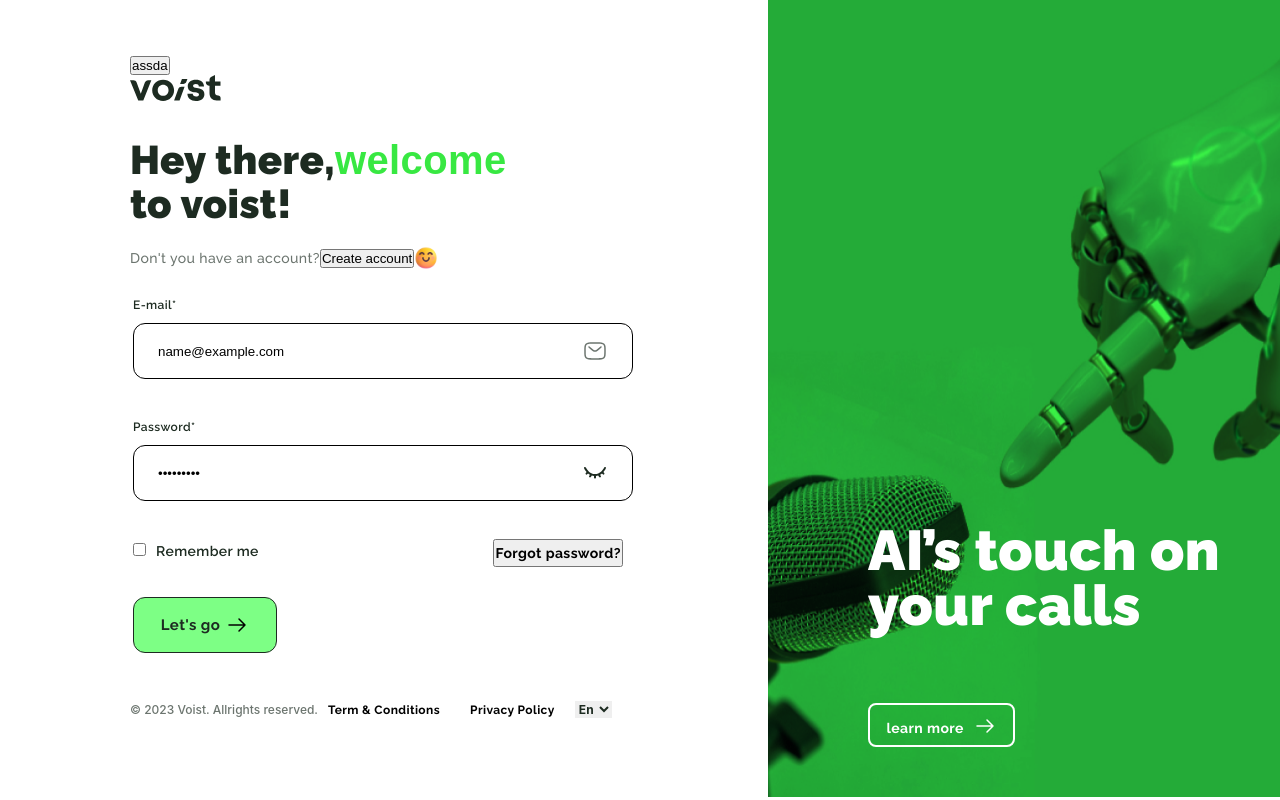
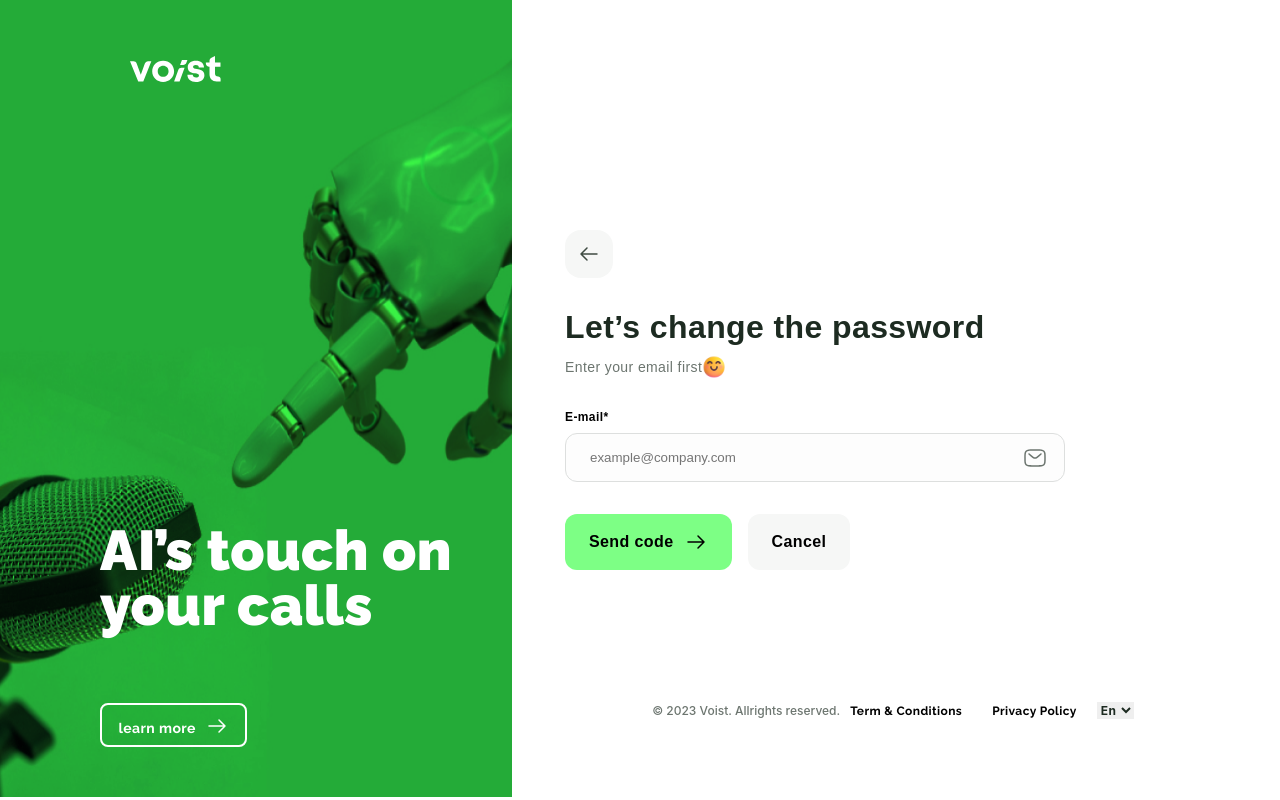
Before and after one commit to MirzazadaBunyad/Voist, a React (Vite) app: page / in a window 1280 px wide. Both pictures are taken after typing "name@example.com", "Sample123" into the empty fields and a click on the button "Forgot password?". Built offline with nearby package versions, Linux system fonts and the light colour scheme.

Commit message:
bug fixed

```diff
--- a/src/Scss/responsive.scss
+++ b/src/Scss/responsive.scss
@@ -9,3 +9,21 @@
       @content;
     }
   }
+  @mixin  responsive1100to1224 {
+    @content;
+  }
+  @mixin  responsive1234 {
+    @media screen and (min-width: 1234px) and (max-width: 1440px) {
+      @content;
+    }
+  }
+  @mixin  responsive1440 {
+    @media screen and (min-width: 1440px) and (max-width: 1500px) {
+      @content;
+    }
+  }
+  @mixin  responsive1501to1600 {
+    @media screen and (min-width: 1501px) and (max-width: 1600px) {
+      @content;
+    }
+  }
--- a/src/animations.scss
+++ b/src/animations.scss
@@ -51,3 +51,7 @@
     transform: translateX(-200px);
     transition: opacity 0.5s ease-in-out, transform 0.5s ease-in-out;
   }
+
+  .active{
+    display: block;
+  }
--- a/src/components/footer/Footer.jsx
+++ b/src/components/footer/Footer.jsx
@@ -2,7 +2,7 @@ import style from "./footer.module.scss";
 
 function Footer() {
   return (
-    <footer className={style.footer}>
+    <div className={style.footer}>
       <p>&#169; 2023 Voist. Allrights reserved.</p>
       <p>Term & Conditions</p>
       <p>Privacy Policy</p>
@@ -10,7 +10,7 @@ function Footer() {
         <option value="english">En</option>
         <option value="spanish">Sp</option>
       </select>
-    </footer>
+    </div>
   );
 }
 export default Footer;
--- a/src/components/footer/footer.module.scss
+++ b/src/components/footer/footer.module.scss
@@ -1,11 +1,13 @@
 @import "../../Scss//responsive.scss";
 
 
-footer {
+.footer {
+  width: 100%;
   display: block;
   align-items: center;
   margin-left: 120px;
-  margin-top: 90px;
+  margin-right: 120px;
+  margin-top:20px;
   @include responsive769to1057 {
     margin-left: 50px;
   }
--- a/src/components/forgotPassword/Forgotpassword.jsx
+++ b/src/components/forgotPassword/Forgotpassword.jsx
@@ -10,10 +10,13 @@ import Footer from "../footer/Footer";
 import { useState } from "react";
 import { Link } from "react-router-dom";
 
-export default function ForgotPassword() {
+export default function ForgotPassword({ backToLogin }) {
   const [showPassword1, setShowPassword1] = useState(false);
   const [showPassword2, setShowPassword2] = useState(false);
 
+  const handleClickToLogin = () => {
+    backToLogin();
+  };
   const togglePasswordVisibility1 = () => {
     setShowPassword1(!showPassword1);
   };
@@ -31,24 +34,15 @@ export default function ForgotPassword() {
   };
   return (
     <section className={style.container}>
-      <div className={style.imgContainer}>
-        <img className={style.microImg} src={rightImg} alt="img" />
-        <div className={style.logo}>
-          <img src={voistWhiteLogo} alt="" />
-        </div>
-        <div className={style.microText}>
-          <h2>Al's touch on your calls</h2>
-          <button>
-            <p>Learn more</p>
-            <img src={arrowRightWhite} alt="Arrow Right White" />
-          </button>
-        </div>
-      </div>
       <div className={style.loginContainer}>
         <div className={style.main}>
-          <Link to="/" className={style.arrowLeft}>
+          <button
+            onClick={handleClickToLogin}
+            to="/"
+            className={style.arrowLeft}
+          >
             <img src={arrowLeftBlack} alt="" />
-          </Link>
+          </button>
           <div className={style.accountСreation}>
             <h1>Let’s change the password</h1>
             <div className={style.accountAlready}>
@@ -72,12 +66,11 @@ export default function ForgotPassword() {
               <p>Send code</p>
               <img src={arrowRightBlack} alt="" />
             </button>
-            <button className={style.cancelButton}>
+            <button onClick={handleClickToLogin} className={style.cancelButton}>
               <p>Cancel</p>
             </button>
           </div>
         </div>
-        <Footer />
       </div>
     </section>
   );
--- a/src/components/forgotPassword/forgotPassword.module.scss
+++ b/src/components/forgotPassword/forgotPassword.module.scss
@@ -1,3 +1,4 @@
+@import "../../Scss/responsive.scss";
 * {
   margin: 0;
   padding: 0;
@@ -22,6 +23,8 @@ h3 {
   display: flex;
   flex-direction: row;
   height: 100vh;
+  position: absolute;
+  right: 135px;
 }
 
 .loginContainer {
--- a/src/components/login/login.jsx
+++ b/src/components/login/login.jsx
@@ -6,7 +6,7 @@ import ayeOpen from "../../assets/img/passwordEye.svg";
 import arrowRightBlack from "../../assets/img/arrowRightBlack.svg";
 import { useState } from "react";
 
-export default function Login({ show, ChangeComponents }) {
+export default function Login({ openForgetPassword, ChangeComponents }) {
   const [showPassword, setShowPassword] = useState(false);
 
   function handleShowPassword() {
@@ -19,6 +19,9 @@ export default function Login({ show, ChangeComponents }) {
   function handleSubmit(e) {
     e.preventDefault();
   }
+  const handleChangeForgetPasword = () => {
+    openForgetPassword();
+  };
   return (
     <section className={styles.container}>
       <main className={styles.info__main}>
@@ -84,7 +87,10 @@ export default function Login({ show, ChangeComponents }) {
             </div>
 
             <div>
-              <button className={styles.forgotPassword}>
+              <button
+                onClick={handleChangeForgetPasword}
+                className={styles.forgotPassword}
+              >
                 Forgot password?
               </button>
             </div>
@@ -98,8 +104,6 @@ export default function Login({ show, ChangeComponents }) {
           </div>
         </form>
       </main>
-
-      {/* RIGHT IMAGE */}
     </section>
   );
 }
--- a/src/components/login/login.module.scss
+++ b/src/components/login/login.module.scss
@@ -11,7 +11,8 @@
 .info__main {
     width: 60%;
   height: 470px;
-  margin: 0 0 0 130px;
+  margin: 90px 0 57px 130px;
+
   @include responsive769to1057 {
     margin: 0 0 0 50px;
   }
@@ -52,13 +53,16 @@
     line-height: 16px;
     letter-spacing: 0.4px;
   }
-  a {
+  button {
+    border: none;
+    background-color: transparent;
     padding: 2px 8px 2px 8px;
     font-size: 14px;
     font-weight: 700;
     line-height: 16px;
     letter-spacing: 0.4px;
     color: #000000;
+    cursor: pointer;
   }
   .smile {
     width: 24px;
@@ -95,6 +99,7 @@
 }
 .passwordIcon {
   transform: translate(460px, -50px);
+  cursor: pointer;
 }
 
 .rememberMe {
@@ -113,16 +118,20 @@
 }
 
 .forgotPassword {
+
+  background: transparent;
+  border: none;
   color: #000000;
   font-family: Raleway;
   font-weight: 700;
   font-size: 14px;
   line-height: 24px;
   letter-spacing: 0.4px;
+  cursor: pointer;
 }
 
 .buttonElement {
-  margin: 30px 0 0 10px;
+  margin: 10px 0 0 10px;
   width: 144px;
   height: 56px;
   border-radius: 12px;
--- a/src/test.jsx
+++ b/src/test.jsx
@@ -1,17 +1,57 @@
 import { useEffect, useState } from "react";
 import Footer from "./components/footer/Footer";
 import HeroImg from "./components/heroImg/HeroImg";
-import style from "./test.module.scss";
+import styles from "./test.module.scss";
 import gsap from "gsap";
 import Login from "./components/login/login";
 import CreateAccount from "./components/createAccount/CreateAccount";
 import { CSSTransition } from "react-transition-group";
 import "./animations.scss";
-function Test(params) {
+import ForgotPassword from "./components/forgotPassword/Forgotpassword";
+function Test() {
   /* login ile Create Accountu deyismek ucun */
   const [show, setShow] = useState(true);
   /* jsap kitabxanasi ucun (animasiyalar) */
   const [tl, setTl] = useState(false);
+  /* ekran sagdadn sola gedende qabag Forget passwordu Display none edir  */
+  const [forgetPasswordVisible, setForgetPasswordVisible] = useState(false);
+  const openForgetPassword = () => {
+    if (tl) {
+      tl.to(".footer", { xPercent: 50, duration: 0.5, textAlign: "center" })
+        .to(".formContainer", { opacity: 0, duration: 0.3 }, "<")
+        .to(
+          ".heroImg",
+          { xPercent: -150, duration: 0.5, yoyo: true, zIndex: 1 },
+          "<"
+        )
+        .to(
+          ".logo",
+          {
+            filter:
+              "invert(100%) hue-rotate(0deg) brightness(200%) contrast(100%)",
+            duration: 0.5,
+            zIndex: 2,
+          },
+          "<"
+        )
+        .then(() => {
+          setForgetPasswordVisible(true);
+        });
+    }
+  };
+
+  const backToLogin = () => {
+    if (tl) {
+      tl.to(".footer", { xPercent: 0, duration: 0.5, textAlign: "left" })
+        .to(".formContainer", { opacity: 1, duration: 0.3, zIndex: 1 }, "<")
+        .to(".heroImg", { xPercent: 0, duration: 0.5, zIndex: 1 }, "<")
+        .to(".active", { opacity: 0, duration: 0, xPercent: 0 }, "<")
+        .to(".logo", { filter: "none", duration: 0, zIndex: 2 }, "<")
+        .then(() => {
+          setForgetPasswordVisible(false);
+        });
+    }
+  };
 
   const handleChangeForm = () => {
     setShow(!show);
@@ -21,52 +61,11 @@ function Test(params) {
     setTl(timeline);
   }, []);
 
-  const openForgetPassword = () => {
-    if (tl) {
-      tl.to(".footer", {
-        xPercent: 80,
-        duration: 0.5,
-        autoAlpha: 1,
-      })
-        .to(
-          ".formContainer",
-          {
-            opacity: 0,
-            duration: 0.3,
-            zIndex: 1,
-          },
-          "<"
-        )
-        .to(
-          ".heroImg",
-          {
-            xPercent: -150,
-            duration: 0.5,
-            zIndex: -1,
-          },
-          "<"
-        )
-        .to(
-          ".logo",
-          {
-            filter:
-              "invert(100%) sepia(0%) saturate(0%) hue-rotate(0deg) brightness(200%) contrast(100%)",
-            duration: 0.5,
-          },
-          "<"
-        )
-        .then(() => {
-          setTl(true);
-          setForgetPasswordVisible(true);
-        });
-    }
-  };
   return (
-    <div className={style.container}>
-      <div className={style.left__side}>
+    <div className={styles.container}>
+      <div className={styles.left__side}>
         <header>
-          <div className={style.logo}>
-            <button onClick={openForgetPassword}>assda</button>
+          <div className={styles.logo}>
             <svg
               className="logo"
               width="91"
@@ -118,7 +117,11 @@ function Test(params) {
             unmountOnExit
           >
             <div className="login">
-              <Login show={show} ChangeComponents={handleChangeForm} />
+              <Login
+                show={show}
+                ChangeComponents={handleChangeForm}
+                openForgetPassword={openForgetPassword}
+              />
             </div>
           </CSSTransition>
 
@@ -137,14 +140,16 @@ function Test(params) {
           <Footer />
         </div>
       </div>
-      <div className={`${style.right__side} heroImg`}>
+      <div className={`${styles.right__side} heroImg`}>
         <HeroImg />
       </div>
 
       {/*burda Forget Password Form Olacaq  */}
-      {/* <form style={{ display: "block" }} action="">
-        adsasd
-      </form> */}
+      {forgetPasswordVisible && (
+        <div className={`active ${styles.forgetPasswordContainer}`}>
+          <ForgotPassword backToLogin={backToLogin} />
+        </div>
+      )}
     </div>
   );
 }
--- a/src/test.module.scss
+++ b/src/test.module.scss
@@ -17,15 +17,25 @@
     margin: 56px 130px;
     width: 91px;
     height: 26px;
-    z-index: 1;
+    position: relative;
+    z-index: 312231;
+
     @include responsive769to1057 {
         margin:36px 50px
     }
 
+
+}
+.forgetPasswordContainer{
+    position: absolute;
+    right: 0;
+    background-color: red;
 }
 
 .right__side{
 width: 40%;
+display: flex;
+justify-content: space-between;
 }
 .left__side{
 width: 60%;
--- a/src/test2.jsx
+++ b/src/test2.jsx
@@ -143,12 +143,12 @@ function Test2() {
           <HeroImg />
         </div>
       </div>
-      <div className="active" style={{ display: "none" }}>
+      {/* <div className="active" style={{ display: "none" }}>
         <div>
           <h1>dsaasd</h1>
           <input type="text" />
         </div>
-      </div>
+      </div> */}
     </section>
   );
 }
```
Also changed, not shown: src/components/createAccount/createAccount.module.scss (+9 -8 lines).
